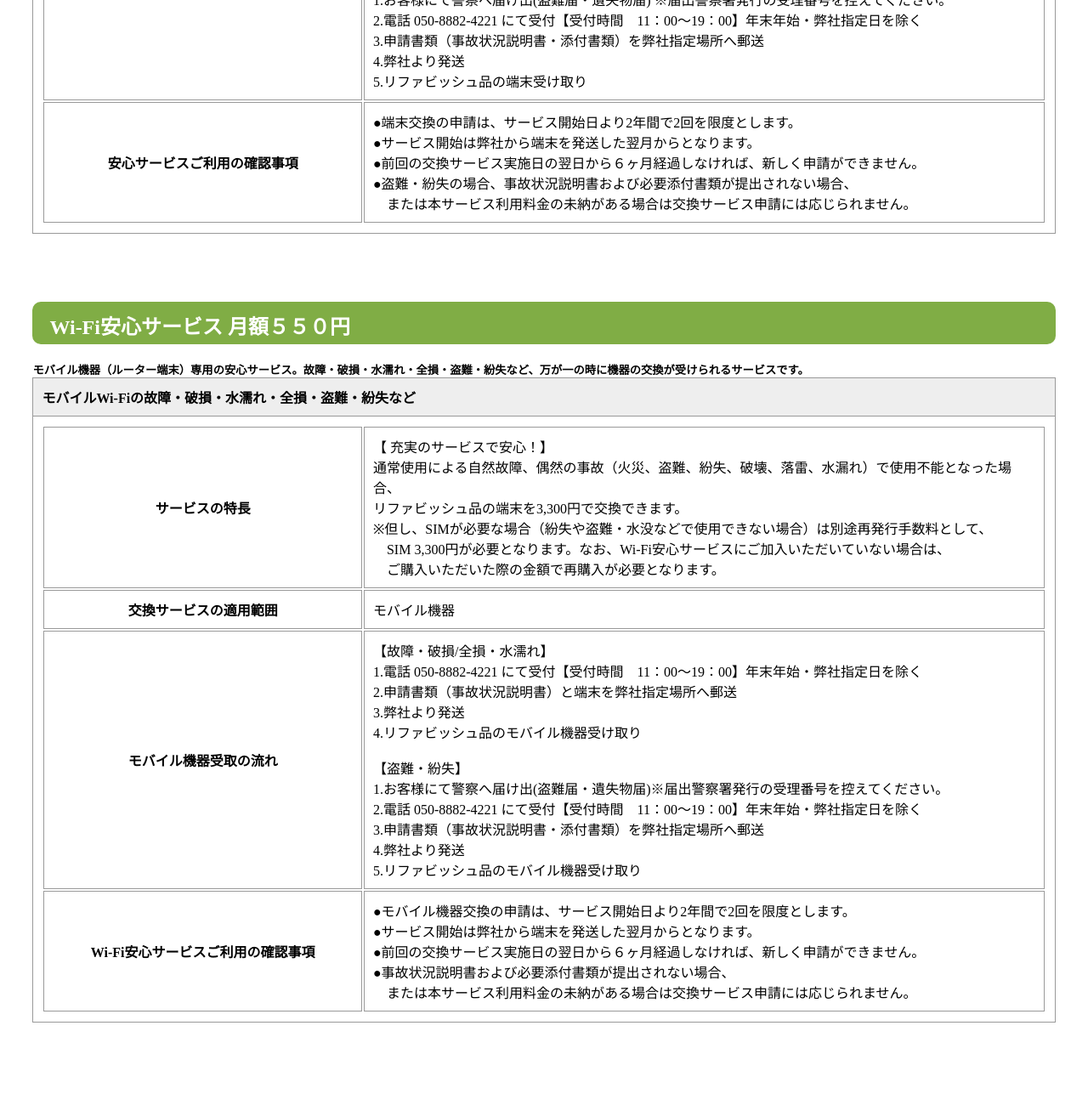
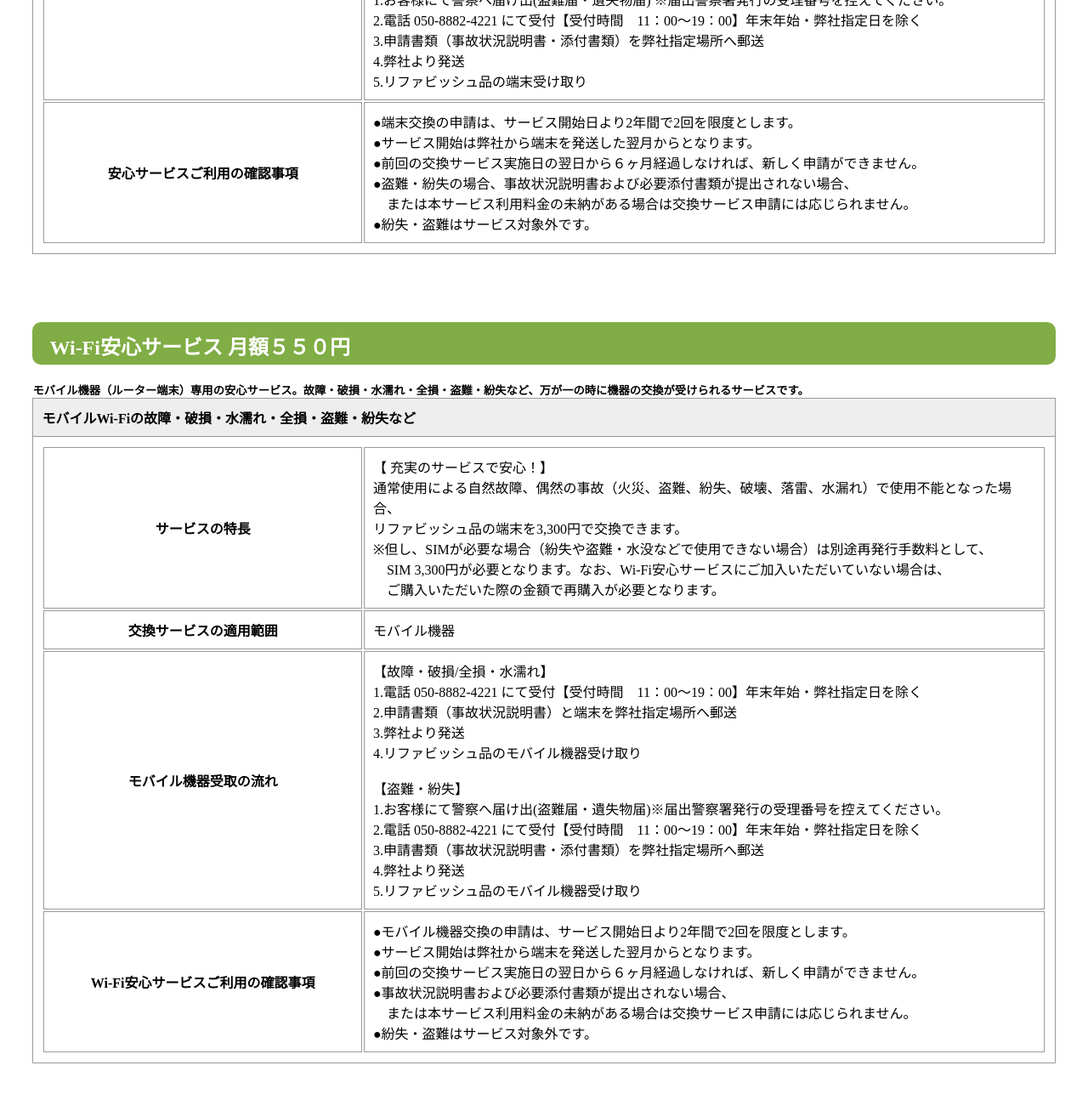
Before and after one commit to hiro-ino/test-grerevo, a plain HTML site: page option.html in a window 1280 px wide. Shown: the part 640-1940 px from the top of the page at 85% size. Drawn offline with Linux system fonts and the light colour scheme.

Commit message:
option.commit
br追加

```diff
--- a/option.html
+++ b/option.html
@@ -48,7 +48,8 @@
     </tr>
     <tr>
     <th>安心サービスご利用の確認事項</th>
-    <td>●端末交換の申請は、サービス開始日より2年間で2回を限度とします。<br>●サービス開始は弊社から端末を発送した翌月からとなります。<br>●前回の交換サービス実施日の翌日から６ヶ月経過しなければ、新しく申請ができません。<br>●盗難・紛失の場合、事故状況説明書および必要添付書類が提出されない場合、<br>　または本サービス利用料金の未納がある場合は交換サービス申請には応じられません。</td>
+    <td>●端末交換の申請は、サービス開始日より2年間で2回を限度とします。<br>●サービス開始は弊社から端末を発送した翌月からとなります。<br>●前回の交換サービス実施日の翌日から６ヶ月経過しなければ、新しく申請ができません。<br>●盗難・紛失の場合、事故状況説明書および必要添付書類が提出されない場合、<br>　または本サービス利用料金の未納がある場合は交換サービス申請には応じられません。
+    <br>●紛失・盗難はサービス対象外です。</td>
     </tr>
     </table>
     <p></p>
@@ -71,7 +72,8 @@
       </tr>
       <tr>
       <th>Wi-Fi安心サービスご利用の確認事項</th>
-      <td>●モバイル機器交換の申請は、サービス開始日より2年間で2回を限度とします。<br>●サービス開始は弊社から端末を発送した翌月からとなります。<br>●前回の交換サービス実施日の翌日から６ヶ月経過しなければ、新しく申請ができません。<br>●事故状況説明書および必要添付書類が提出されない場合、<br>　または本サービス利用料金の未納がある場合は交換サービス申請には応じられません。</td>
+      <td>●モバイル機器交換の申請は、サービス開始日より2年間で2回を限度とします。<br>●サービス開始は弊社から端末を発送した翌月からとなります。<br>●前回の交換サービス実施日の翌日から６ヶ月経過しなければ、新しく申請ができません。<br>●事故状況説明書および必要添付書類が提出されない場合、<br>　または本サービス利用料金の未納がある場合は交換サービス申請には応じられません。
+      <br>●紛失・盗難はサービス対象外です。</td>
       </tr>
       </table>
   </main>
```
